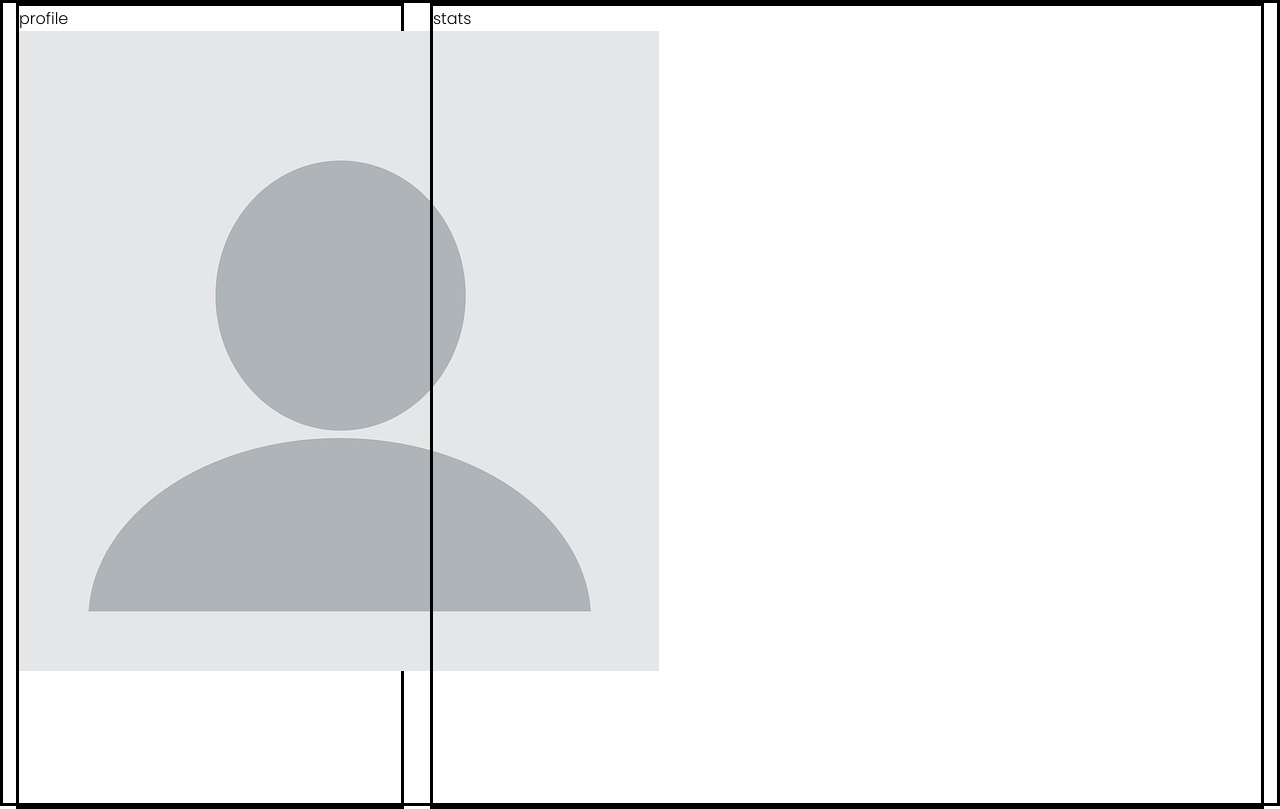
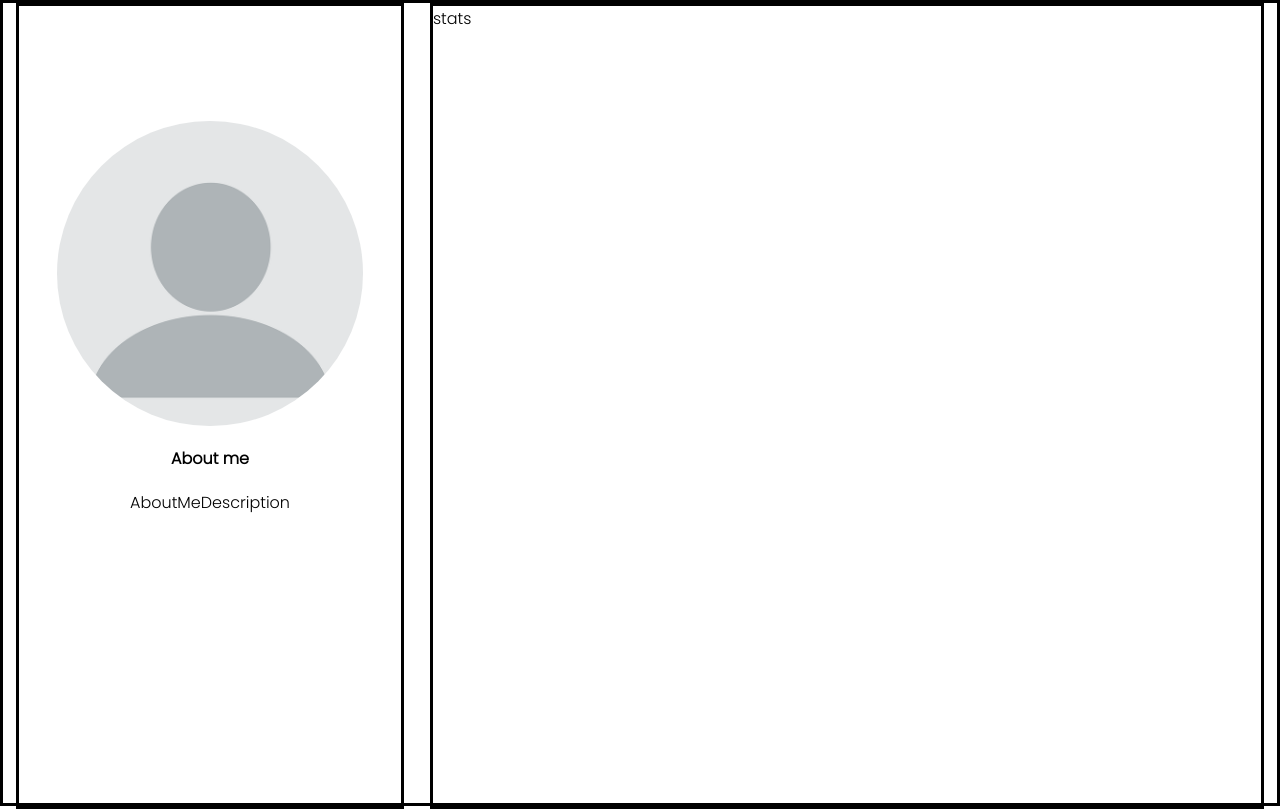
Before and after one commit to jacksluong/campfire, a React app: page /profile in a window 1280 px wide. Built offline with nearby package versions, Linux system fonts and the light colour scheme; no server answers; the HTML template or start-up script is replaced by a standard one.

Commit message:
more changes to profile page

```diff
--- a/client/src/components/modules/ProfilePage/ProfilePage.css
+++ b/client/src/components/modules/ProfilePage/ProfilePage.css
@@ -19,3 +19,45 @@
     border-style: solid;
     margin: auto;
 }
+.ProfilePicture-container{
+    margin: 30% auto auto auto;
+    width: 80%;
+}
+.ProfilePicture-avatar{
+    background-image: url("../../../assets/blankpfp.png");
+    /* make it responsive */
+    max-width: 100%;
+    width: 100%;
+    height: auto;
+    display: block;
+
+    /* div height to be the same as width*/
+    padding-top: 100%;
+
+    /* make it a circle */
+    border-radius: 50%;
+
+    /* Centering on image`s center*/
+    background-position-y: center;
+    background-position-x: center;
+    background-repeat: no-repeat;
+
+    /* it makes the clue thing, takes smaller dimension to fill div */
+    background-size: cover;
+
+    /* it is optional, for making this div centered in parent*/
+    margin: 0 auto;
+    top: 0;
+    left: 0;
+    right: 0;
+    bottom: 0;
+}
+.AboutMe-container{
+    text-align: center;
+    margin:5% auto;
+    font-weight: bold;
+
+}
+.AboutMeDescription-container{
+    text-align: center;
+}
--- a/client/src/components/modules/ProfilePage/ProfileSection.tsx
+++ b/client/src/components/modules/ProfilePage/ProfileSection.tsx
@@ -1,6 +1,6 @@
-import React, {Component} from "react"
-import "./ProfilePage.css"
-import blankpfp from "../../../assets/blankpfp.png"
+import React, {Component} from "react";
+import "./ProfilePage.css";
+
 class ProfileSection extends Component{
     constructor(props){
         super(props);
@@ -8,8 +8,15 @@ class ProfileSection extends Component{
     render(){
         return(
             <div className="ProfileSection-container">
-                profile
-                <img src={blankpfp}/>
+                <div className="ProfilePicture-container">
+                    <div className="ProfilePicture-avatar"/>
+                </div>
+                <div className="AboutMe-container">
+                    About me
+                </div>
+                <div className="AboutMeDescription-container">
+                    AboutMeDescription
+                </div>
             </div>
         );
     }
```
